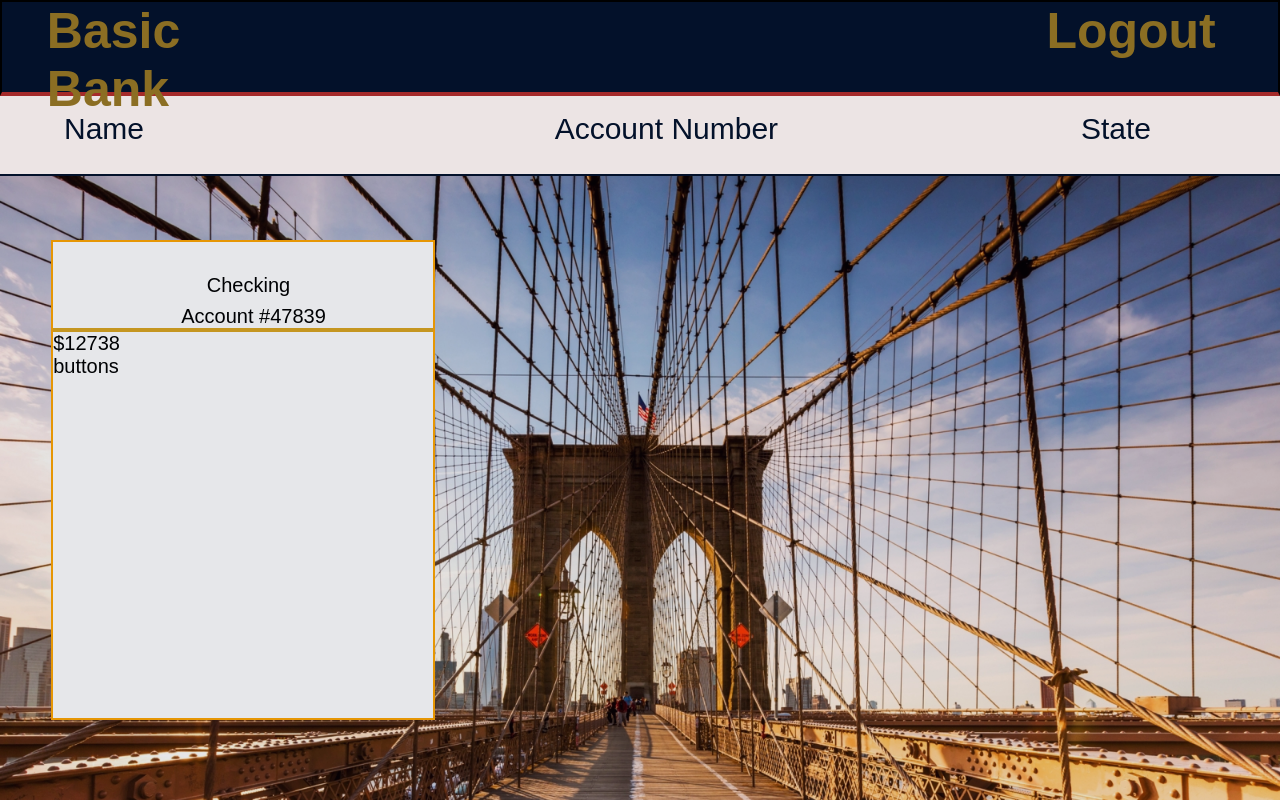
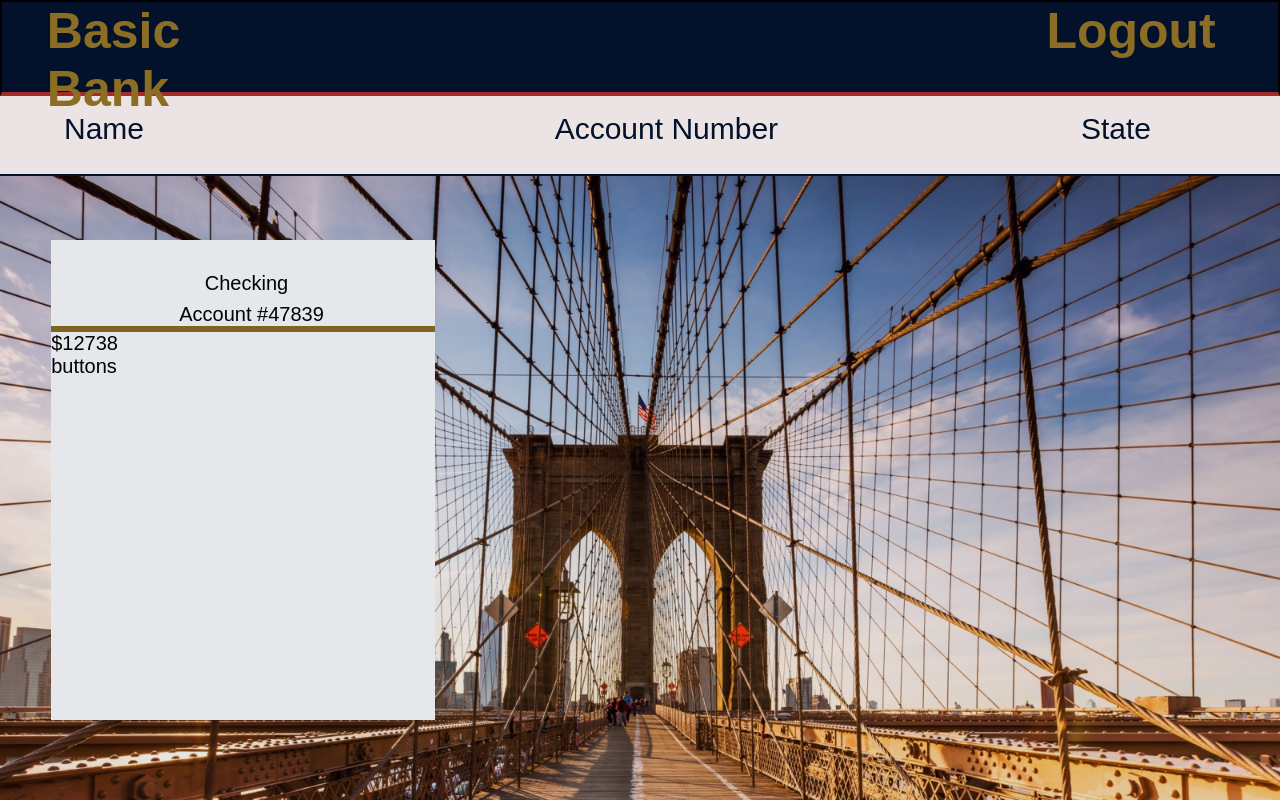
Before and after one commit to cyberstizz/basicbank, a React (Create React App) app: page /accounts in a window 1280 px wide. Built offline with nearby package versions, Linux system fonts and the light colour scheme; no server answers.

Commit message:
got rid of orange border

```diff
--- a/src/components/AccountCard.css
+++ b/src/components/AccountCard.css
@@ -3,7 +3,6 @@
 
 .cardbackground{
     background-color: white;
-    border: 2px solid orange;
     height: 60vh;
     width: 30vw;
     display: flex;
@@ -25,5 +24,5 @@
 }
 
 .goldLine{
-border-bottom: solid 4px goldenrod;
+border-bottom: solid 6px rgb(139, 110, 35);
 }
```
